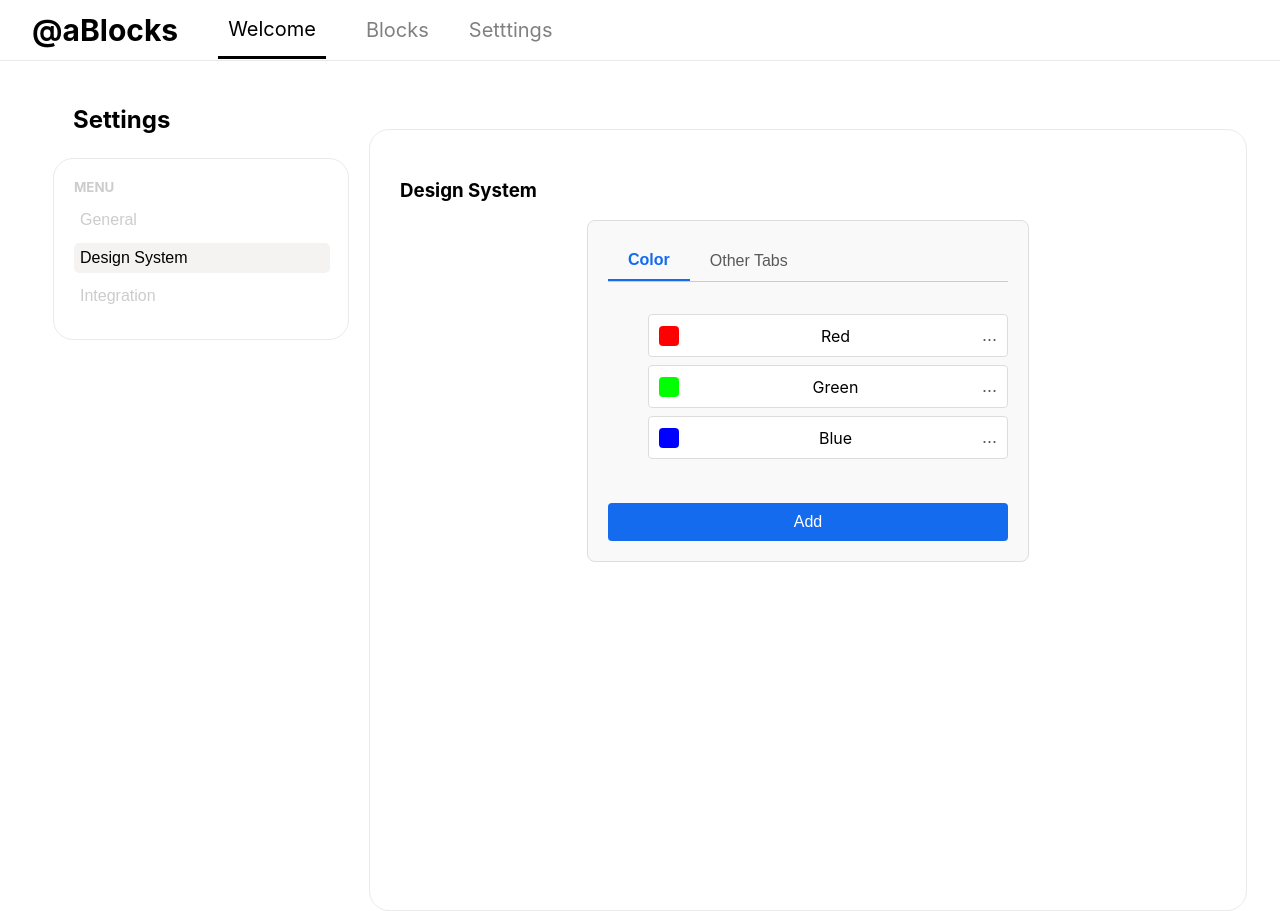
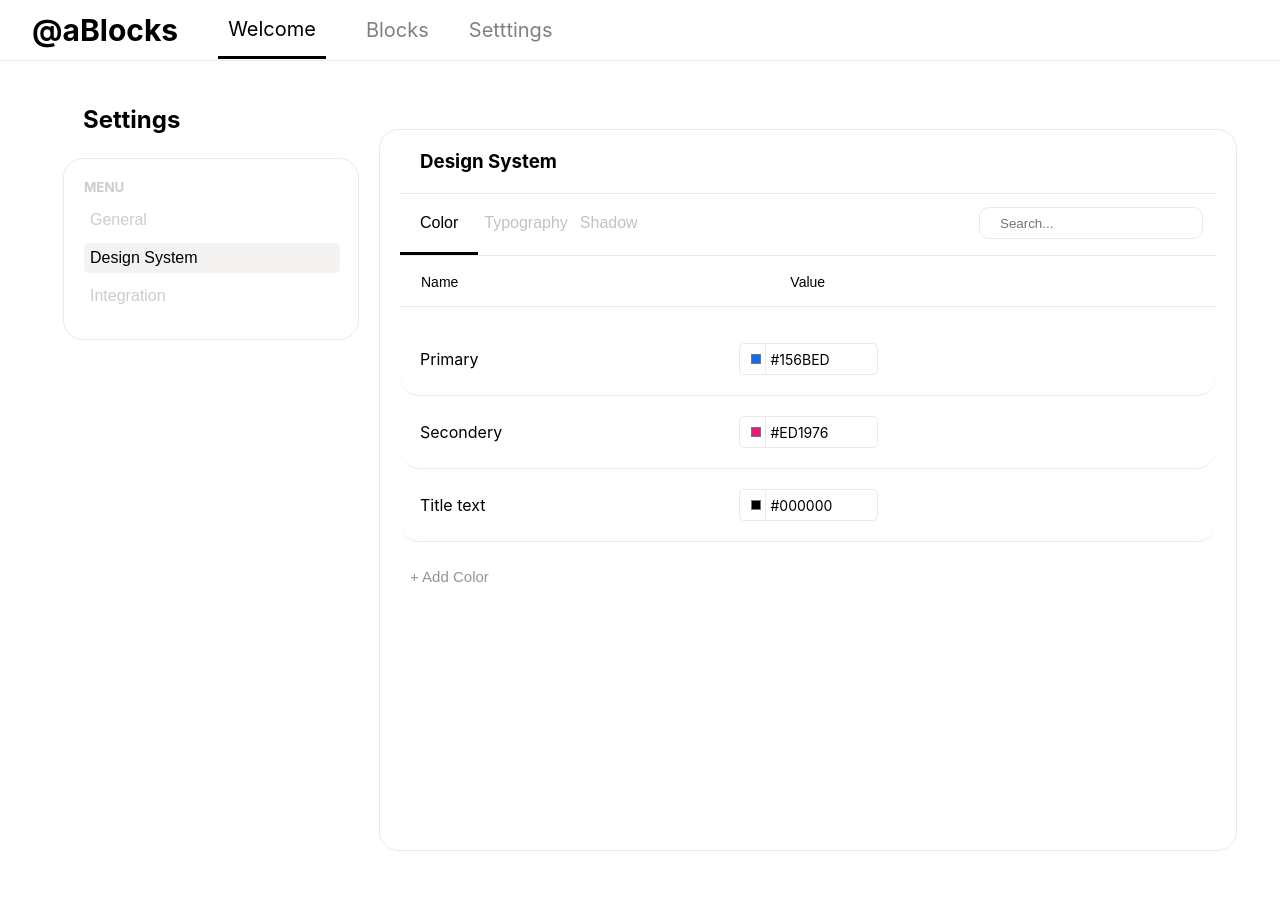
Before and after one commit to MrMADS28289/Assignment-From-Codezen-Limited, a React (Create React App) app: page / in a window 1280 px wide. After the commit the page ends 851 px from the top, so only its background shows below. Built offline with nearby package versions, Linux system fonts and the light colour scheme.

Commit message:
Design system style done

```diff
--- a/public/index.html
+++ b/public/index.html
@@ -24,7 +24,7 @@
       work correctly both with client-side routing and a non-root public URL.
       Learn how to configure a non-root public URL by running `npm run build`.
     -->
-    <title>React App</title>
+    <title>Academy LMS</title>
   </head>
   <body>
     <noscript>You need to enable JavaScript to run this app.</noscript>
--- a/src/Styles/ColorTab.css
+++ b/src/Styles/ColorTab.css
@@ -1,13 +1,20 @@
 /* Block for the main ColorTab component */
-.kzui-color-tab {
-    display: flex;
-    flex-direction: column;
-    padding: 20px;
-    max-width: 400px;
-    margin: auto;
-    border: 1px solid #ddd;
-    border-radius: 8px;
-    background-color: #f9f9f9;
+/* .kzui-color-tab:hover {
+     display: none;
+  } */
+
+  .color-tab-header{
+    justify-content: space-between;
+    border-bottom: 1px solid #EAEAEB;
+    padding: 15px;
+  }
+
+  .color-tab-btn{
+    font-size: 14px;
+    background-color: white;
+    color: black;
+    border: none;
+    margin-right: 320px;
   }
 
   /* Tabs container */
@@ -35,18 +42,32 @@
     border-bottom: 2px solid #156BED;
   }
 
+  .color-container{
+    padding: 0;
+  }
+
   /* Color items list */
   .kzui-color-item {
     display: flex;
     align-items: center;
     justify-content: space-between;
-    padding: 10px;
+    margin: 0;
+    padding: 20px;
+    gap: 40;
     background-color: #fff;
-    border: 1px solid #ddd;
-    border-radius: 4px;
-    margin-bottom: 8px;
+    border: none;
+    border-bottom: 1px solid #EAEAEB;
+    border-radius: 20PX;
     position: relative;
     cursor: pointer;
+  }
+
+  .kzui-color-item:hover {
+    background-color: #F4F4F5;
+  }
+
+  .item-title{
+    width: 150px;
   }
 
   /* Color preview square */
@@ -54,22 +75,28 @@
     width: 20px;
     height: 20px;
     border-radius: 4px;
-    margin-right: 10px;
   }
 
   /* Three-dot menu button */
   .kzui-menu-button {
-    background: none;
-    border: none;
+    display: none;
+    height: 30px;
+    width: 30px;
+    background-color: white;
+    color: black;
+    border: 1px solid #EAEAEB;
+    border-radius: 4px;
     font-size: 18px;
+    font-weight: bold;
     cursor: pointer;
-    color: #595959;
-    padding: 0;
+    padding-bottom: 10px;
     position: relative;
   }
 
   /* Dropdown menu for each item */
   .kzui-menu {
+    /* display: flex;
+    justify-content: end; */
     position: absolute;
     right: 10px;
     top: 40px;
@@ -87,7 +114,7 @@
     padding: 8px;
     border: none;
     background-color: transparent;
-    text-align: left;
+    text-align: right;
     cursor: pointer;
     color: #595959;
     font-size: 14px;
@@ -101,13 +128,11 @@
   /* Add button styling */
   .kzui-add-button {
     padding: 10px;
-    background-color: #156BED;
-    color: #fff;
+    background-color: white;
+    color: #959597;
     border: none;
-    border-radius: 4px;
     cursor: pointer;
-    font-size: 16px;
-    margin-top: 20px;
+    font-size: 15px;
   }
 
   .kzui-add-button:hover {
--- a/src/Styles/DesignSystem.css
+++ b/src/Styles/DesignSystem.css
@@ -4,5 +4,43 @@
     border: 1px solid #EAEAEB;
     margin-top: 68px;
     border-radius: 20px;
-    padding: 30px;
+    padding-left: 20px;
+    padding-right: 20px;
 }
+
+.design-system-title{
+    margin: 0;
+    padding: 20px;
+    border-bottom: 1px solid #EAEAEB;
+}
+
+.design-system-header{
+    display: flex;
+    justify-content: space-between;
+    border-bottom: 1px solid #EAEAEB;
+}
+
+.design-system-btn{
+    font-size: 16px;
+    background-color: white;
+    color: #c2c2c2;
+    border: none;
+}
+
+.design-system-btn-selected{
+    font-size: 16px;
+    background-color: white;
+    color: black;
+    border: none;
+    border-bottom: 3px solid black;
+    padding: 20px;
+}
+
+.design-system-search-input{
+    height: 28px;
+    width: 200px;
+    margin: 13px;
+    padding-left: 20px;
+    border: 1px solid #EAEAEB;
+    border-radius: 10px;
+}
--- a/src/components/ColorItem.js
+++ b/src/components/ColorItem.js
@@ -1,4 +1,5 @@
 import React, { useState } from "react";
+import "../Styles/ColorTab.css";
 
 const initialColors = [
   { id: 1, title: "Red", color: "#FF0000" },
@@ -7,6 +8,13 @@ const initialColors = [
 ];
 
 const ColorItem = ({ item, openDrawer }) => {
+  const [isHovered, setIsHovered] = useState(false);
+  const handleMouseEnter = () => {
+    setIsHovered(true);
+  };
+  const handleMouseLeave = () => {
+    setIsHovered(false);
+  };
   const [menuOpen, setMenuOpen] = useState(false);
   const [colors, setColors] = useState(initialColors);
 
@@ -34,15 +42,68 @@ const ColorItem = ({ item, openDrawer }) => {
   };
 
   return (
-    <li className="kzui-color-item">
+    <li
+      onMouseEnter={handleMouseEnter}
+      onMouseLeave={handleMouseLeave}
+      className="kzui-color-item"
+    >
+      <span className="item-title">{item.title}</span>
+
       <div
-        style={{ backgroundColor: item.color }}
-        className="kzui-color-preview"
-      />
-      <span>{item.title}</span>
-      <button onClick={toggleMenu} className="kzui-menu-button">
-        ...
-      </button>
+        style={{
+          display: "flex",
+          height: "30px",
+          width: "130px",
+          border: "1px solid #EAEAEB",
+          borderRadius: "5px",
+          justifyContent: "start",
+          alignItems: "center",
+          margin: "0px",
+          padding: "0px",
+          paddingLeft: "7px",
+        }}
+      >
+        <input
+          style={{
+            border: "none",
+            borderLeft: "none",
+            borderRight: "none",
+            backgroundColor: "white",
+            height: "20px",
+            width: "18px",
+          }}
+          type="color"
+          title={item.title}
+          value={item.color}
+        />
+        <p
+          style={{
+            borderLeft: "1px solid #EAEAEB",
+            height: "30px",
+            paddingLeft: "5px",
+            fontSize: "14px",
+            display: "flex",
+            alignItems: "center",
+          }}
+        >
+          {item.color}
+        </p>
+      </div>
+
+      <div
+        className="kzui-menu-button-parent"
+        style={{ width: "150px", display: "flex", justifyContent: "end" }}
+      >
+        <button
+          style={{
+            display: isHovered ? "flex" : "none",
+          }}
+          onClick={toggleMenu}
+          className="kzui-menu-button"
+        >
+          ...
+        </button>
+      </div>
       {menuOpen && (
         <div className="kzui-menu">
           <button onClick={() => editItem(item)}>Edit</button>
--- a/src/components/ColorTab.js
+++ b/src/components/ColorTab.js
@@ -6,9 +6,9 @@ import Drawer from "./Drawer";
 import "../Styles/ColorTab.css";
 
 const initialColors = [
-  { id: 1, title: "Red", color: "#FF0000" },
-  { id: 2, title: "Green", color: "#00FF00" },
-  { id: 3, title: "Blue", color: "#0000FF" },
+  { id: 1, title: "Primary", color: "#156BED" },
+  { id: 2, title: "Secondery", color: "#ED1976" },
+  { id: 3, title: "Title text", color: "#000000" },
 ];
 
 const ColorTab = () => {
@@ -55,11 +55,9 @@ const ColorTab = () => {
 
   return (
     <div className="kzui-color-tab">
-      <div className="kzui-tabs">
-        <button className="kzui-tab kzui-tab-active">Color</button>
-        <button className="kzui-tab" disabled>
-          Other Tabs
-        </button>
+      <div className="color-tab-header">
+        <button className="color-tab-btn">Name</button>
+        <button className="color-tab-btn">Value</button>
       </div>
       <SortableList
         items={colors}
@@ -67,7 +65,7 @@ const ColorTab = () => {
         openDrawer={openDrawer}
       />
       <button onClick={addItem} className="kzui-add-button">
-        Add
+        + Add Color
       </button>
       {isDrawerOpen && <Drawer item={currentItem} closeDrawer={closeDrawer} />}
     </div>
@@ -76,7 +74,7 @@ const ColorTab = () => {
 
 const SortableList = SortableContainer(({ items, openDrawer }) => {
   return (
-    <ul>
+    <ul className="color-container">
       {items.map((item, index) => (
         <SortableColorItem
           key={item.id}
--- a/src/components/DesignSystem.js
+++ b/src/components/DesignSystem.js
@@ -5,7 +5,19 @@ import ColorTab from "./ColorTab";
 export default function DesignSystem() {
   return (
     <div className="design-system-container">
-      <h3>Design System</h3>
+      <h3 className="design-system-title">Design System</h3>
+      <div className="design-system-header">
+        <div>
+          <button className="design-system-btn-selected">Color</button>
+          <button className="design-system-btn">Typography</button>
+          <button className="design-system-btn">Shadow</button>
+        </div>
+        <input
+          className="design-system-search-input"
+          placeholder="Search..."
+          type="text"
+        />
+      </div>
       <ColorTab />
     </div>
   );
--- a/src/components/TabsComponent.js
+++ b/src/components/TabsComponent.js
@@ -30,9 +30,6 @@ const TabsComponent = () => {
           Integration
         </button>
       </div>
-
-      {/* Render ColorTab component if the Color tab is active */}
-      {/* {activeTab === "Color" && <ColorTab />} */}
     </div>
   );
 };
```
